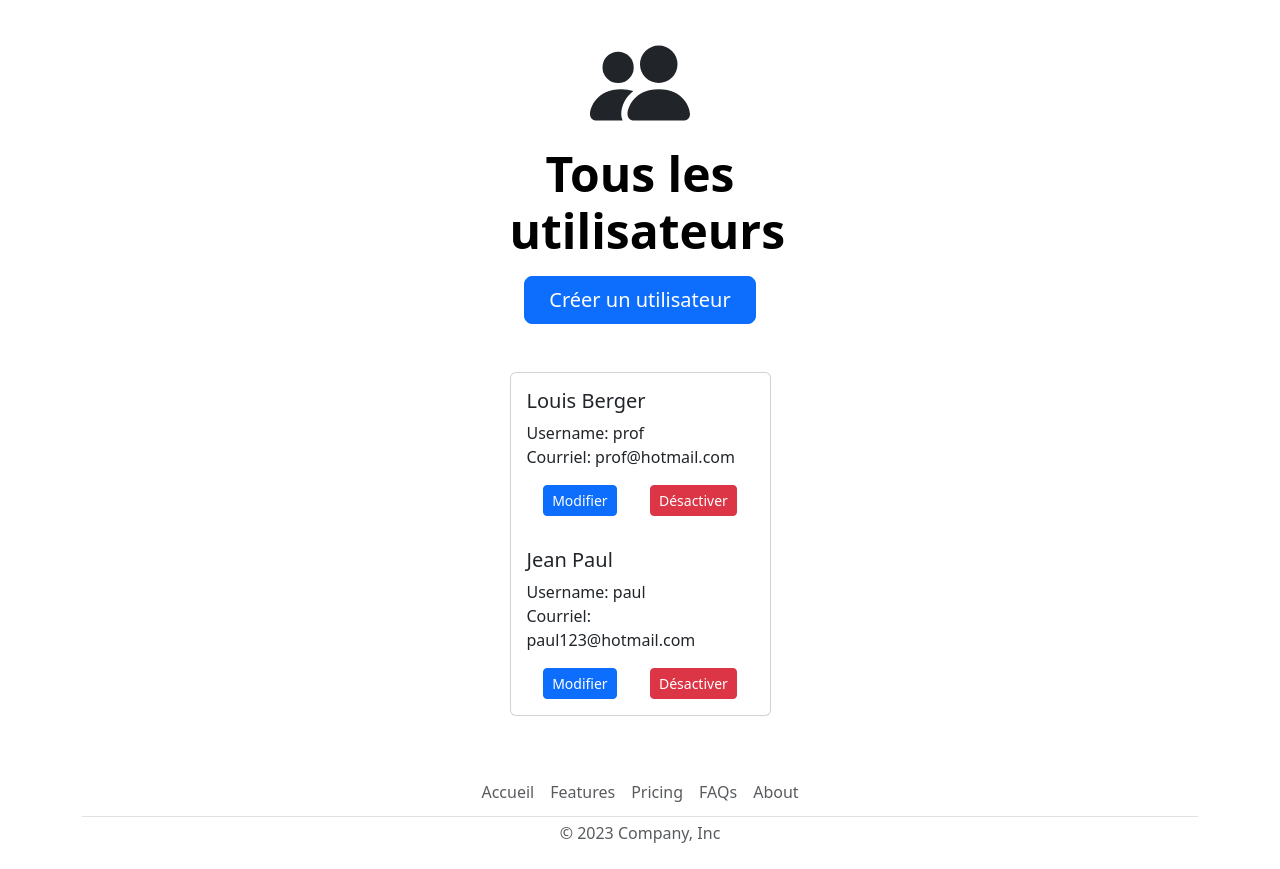
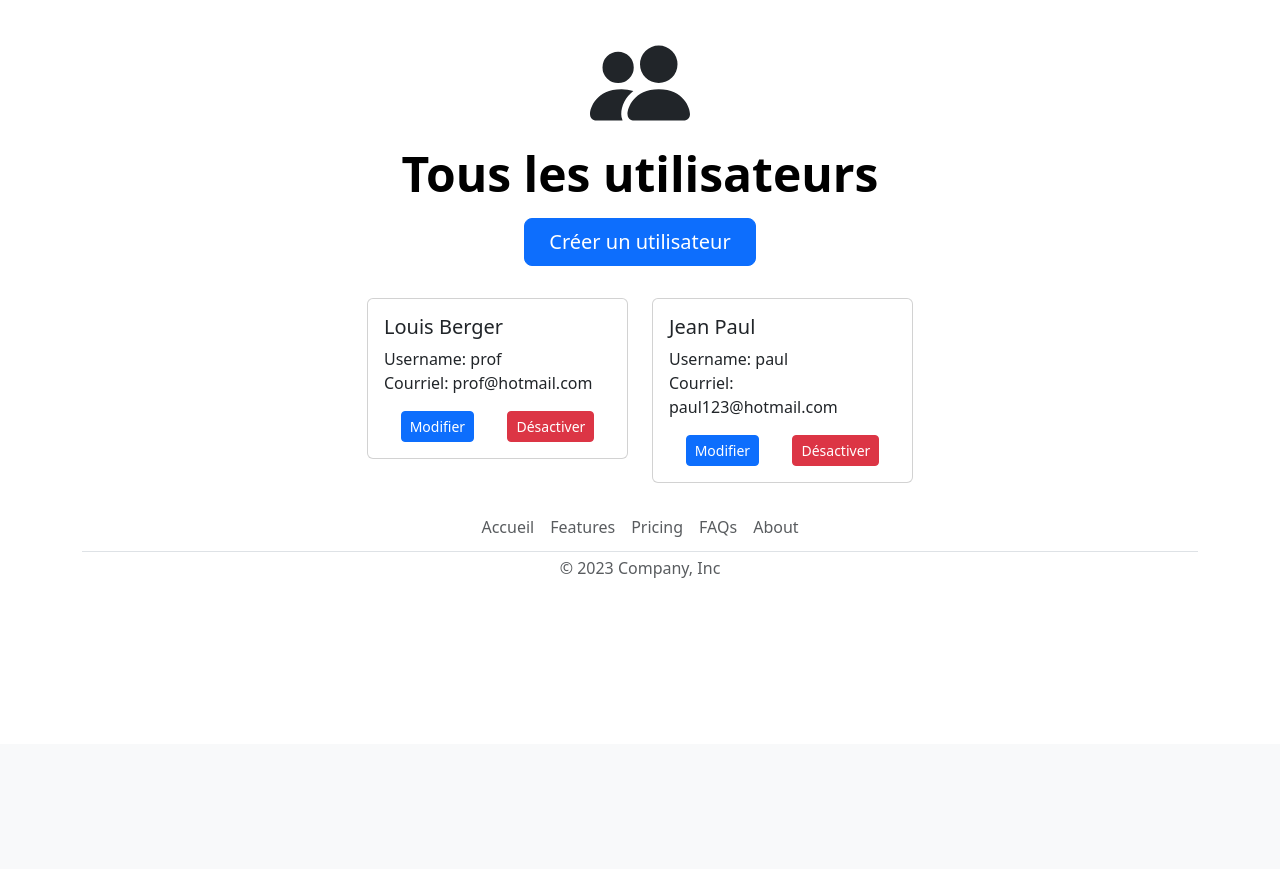
Before and after one commit to mileneDesjardins/CMS, a Flask app: page /utilisateurs in a window 1280 px wide. Shown: the part 56-925 px from the top of the page. After the commit the page ends 634 px from the top, so only its background shows below. Run offline with Flask 3, Linux system fonts and the light colour scheme; a user stored in the database is signed in; data comes from the database, SQL or seed files in the repository.

Commit message:
groupe de 4

```diff
--- a/templates/utilisateurs.html
+++ b/templates/utilisateurs.html
@@ -8,16 +8,17 @@
                 <path d="M7 14s-1 0-1-1 1-4 5-4 5 3 5 4-1 1-1 1zm4-6a3 3 0 1 0 0-6 3 3 0 0 0 0 6m-5.784 6A2.24 2.24 0 0 1 5 13c0-1.355.68-2.75 1.936-3.72A6.3 6.3 0 0 0 5 9c-4 0-5 3-5 4s1 1 1 1zM4.5 8a2.5 2.5 0 1 0 0-5 2.5 2.5 0 0 0 0 5"></path>
             </svg>
         </div>
-        <div class="row justify-content-center">
-            <div class="col-lg-3 col-md-6 col-sm-8">
         <h1 class="display-5 fw-bold text-body-emphasis text-center">Tous les utilisateurs</h1>
         <div class="d-grid gap-2 my-3 d-sm-flex justify-content-sm-center">
             <a href="{{ url_for('creation_article') }}">
                 <button type="button" class="btn btn-primary btn-lg px-4 gap-3">Créer un utilisateur</button>
             </a>
         </div>
-                <div class="card my-5">
-                    {% for utilisateur in utilisateurs %}
+        {% for batch in utilisateurs|batch(4) %}
+            <div class="row justify-content-center">
+                {% for utilisateur in batch %}
+                    <div class="col-lg-3 col-md-4 col-sm-6">
+                        <div class="card my-3">
                             <div class="card-body">
                                 <h5 class="card-title">{{ utilisateur[1] }} {{ utilisateur[2] }}</h5>
                                 <p class="card-text my-0">Username: {{ utilisateur[3] }}</p>
@@ -35,10 +36,10 @@
                                     </form>
                                 </div>
                             </div>
-
+                        </div>
+                    </div>
                 {% endfor %}
             </div>
-            </div>
-        </div>
+        {% endfor %}
     </div>
 {% endblock %}
```
Lines whose indentation alone changed are shown as unchanged.
